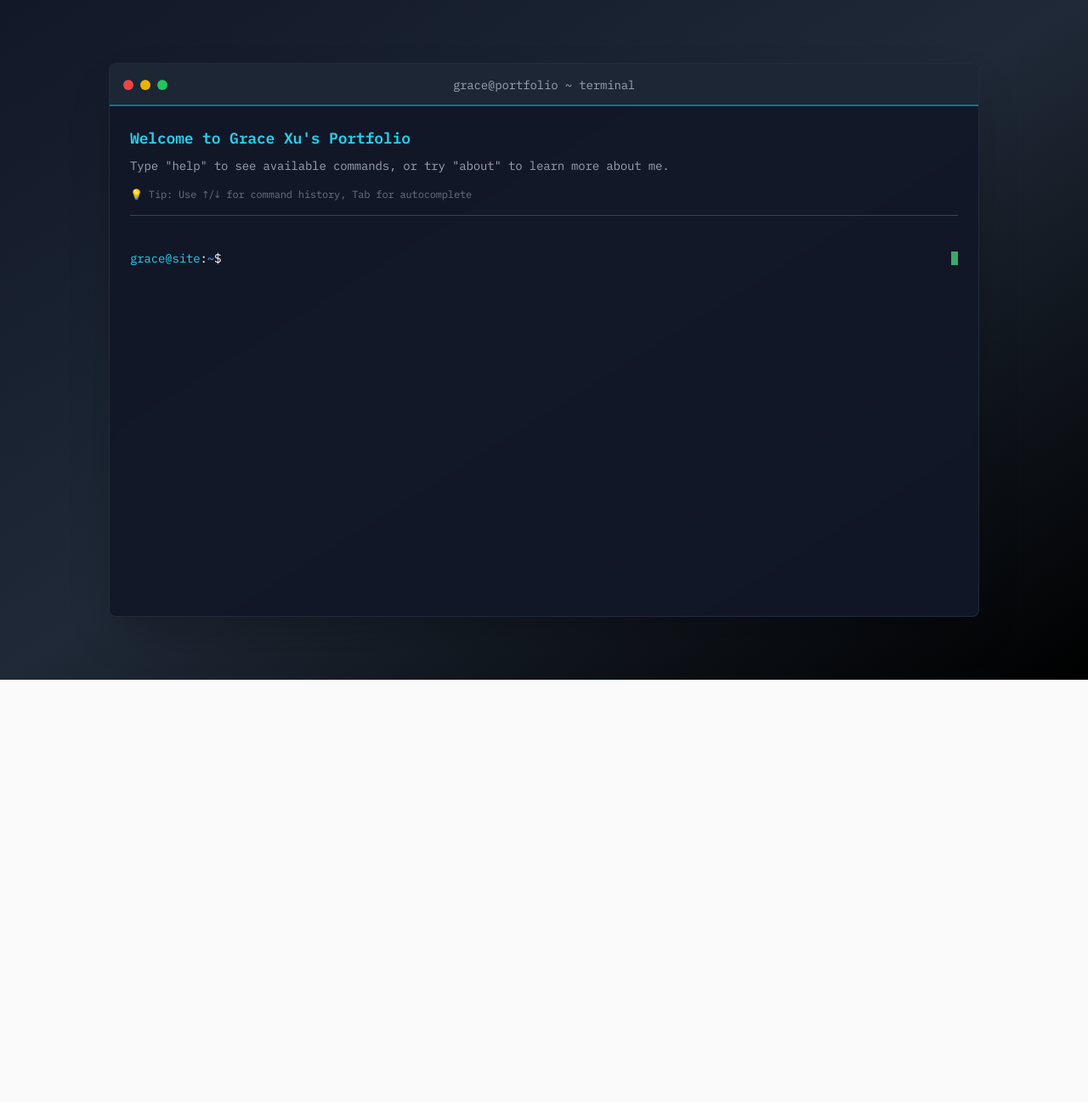
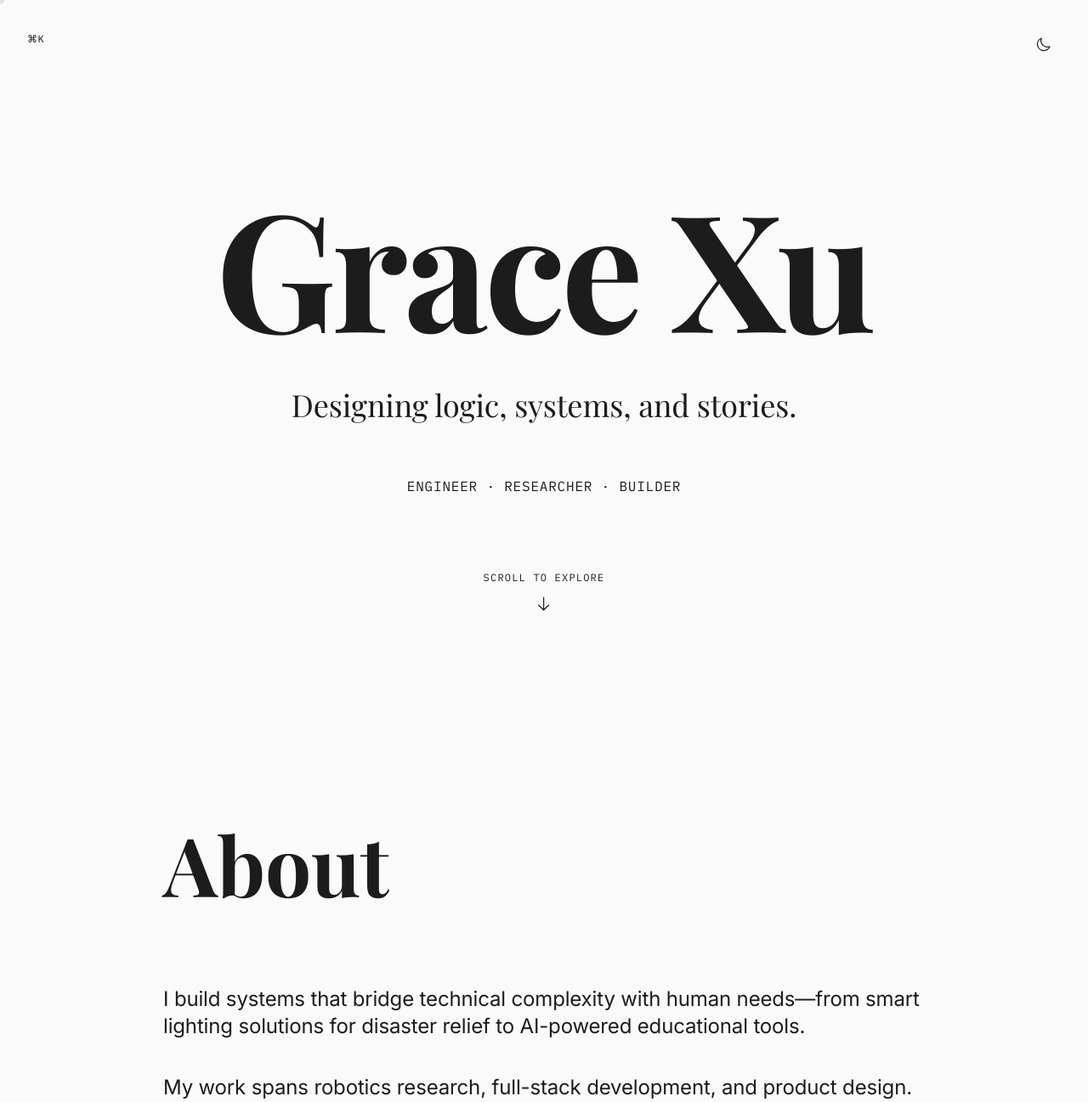
Before and after one commit to gxu0904/gxu0904, a Next.js app: page / in a window 1280 px wide. Shown: the top 1297 px of the page at 85% size. Before the commit the page ends 800 px from the top, so only its background shows below. Built offline with nearby package versions, Linux system fonts and the light colour scheme.

Commit message:
redesign portfolio with typographic layout

```diff
--- a/app/page.tsx
+++ b/app/page.tsx
@@ -1,6 +1,12 @@
 'use client';
 
-import { Terminal } from '@/components/Terminal';
+import { Hero } from '@/components/new-sections/Hero';
+import { About } from '@/components/new-sections/About';
+import { Projects } from '@/components/new-sections/Projects';
+import { Contact } from '@/components/new-sections/Contact';
+import { CommandPalette } from '@/components/CommandPalette';
+import { ThemeToggle } from '@/components/ThemeToggle';
+import { Cursor } from '@/components/Cursor';
 import { useEffect } from 'react';
 
 export default function Home() {
@@ -21,9 +27,32 @@ export default function Home() {
     }
   }, []);
 
+  const sections = [
+    { id: 'hero', label: 'Home' },
+    { id: 'about', label: 'About' },
+    { id: 'projects', label: 'Projects' },
+    { id: 'contact', label: 'Contact' },
+  ];
+
   return (
-    <main className="min-h-screen bg-gradient-to-br from-gray-900 via-gray-800 to-black dark:from-black dark:via-gray-950 dark:to-gray-900 p-4 md:p-8 flex items-center justify-center">
-      <Terminal />
-    </main>
+    <>
+      <Cursor />
+      <ThemeToggle />
+      <CommandPalette sections={sections} />
+      <main className="min-h-screen bg-background">
+        <div id="hero">
+          <Hero />
+        </div>
+        <div id="about">
+          <About />
+        </div>
+        <div id="projects">
+          <Projects />
+        </div>
+        <div id="contact">
+          <Contact />
+        </div>
+      </main>
+    </>
   );
 }
```
